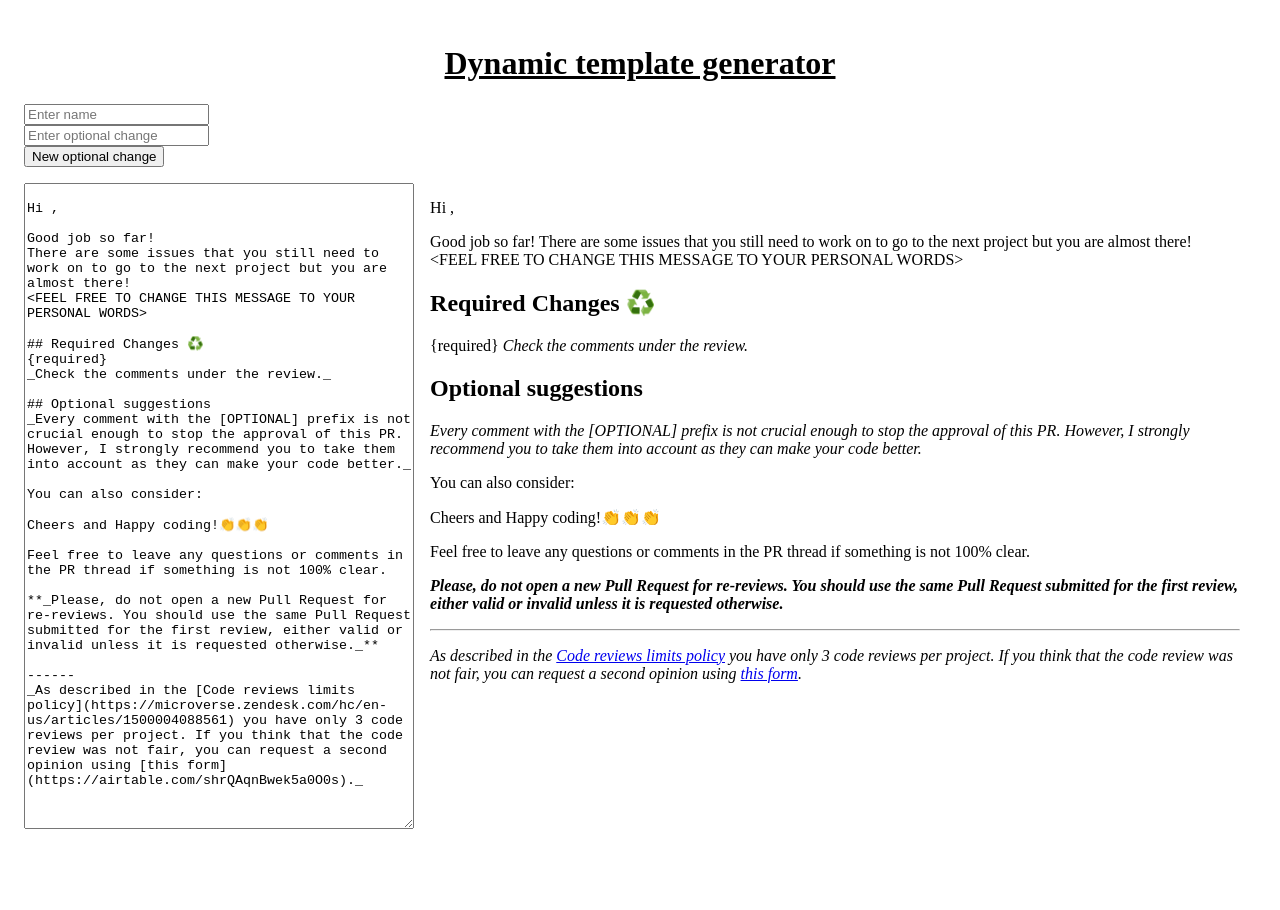
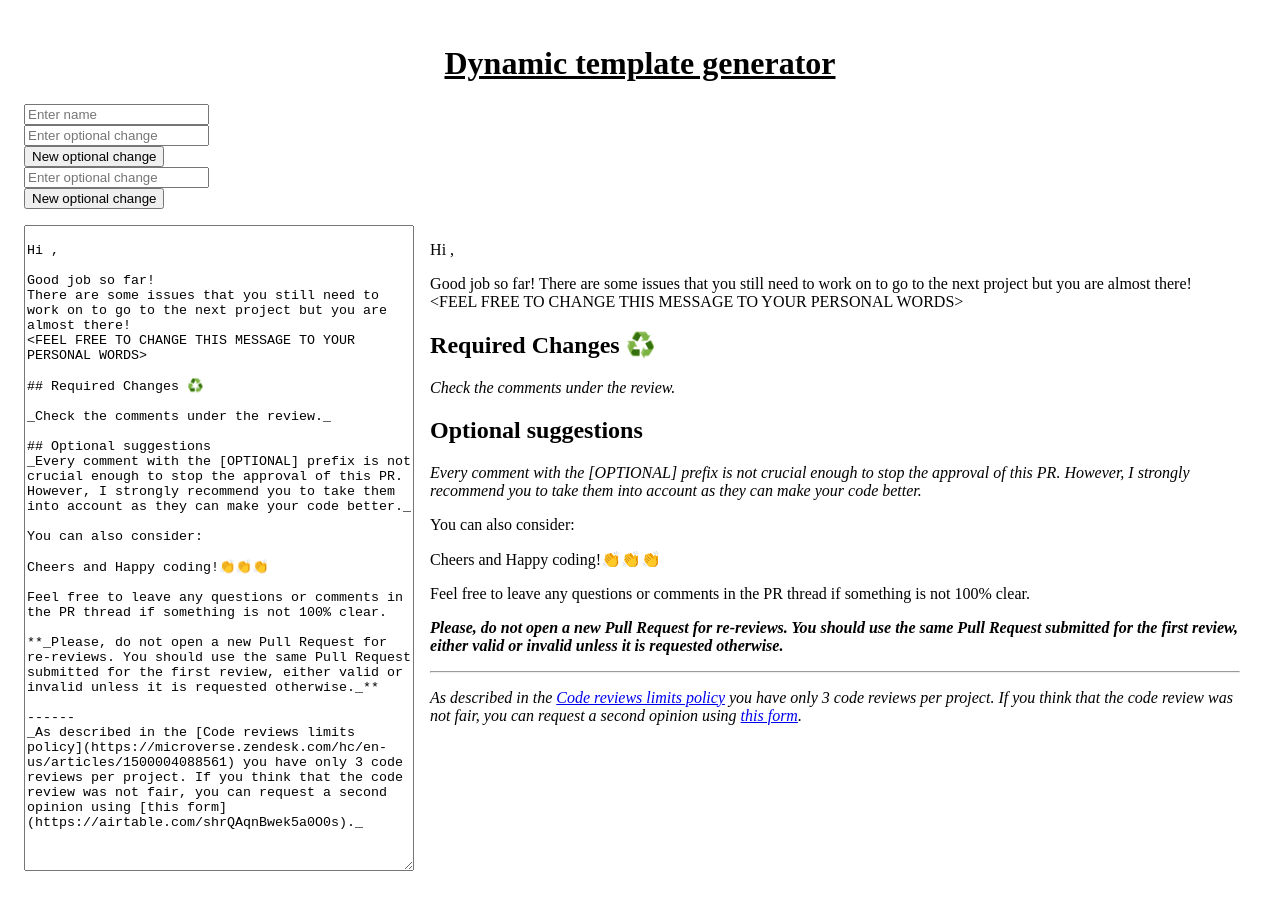
Before and after one commit to SamroodAli/code-reviewer-automation, a Next.js app: page / in a window 1280 px wide. Before the commit the page ends 869 px from the top, so only its background shows below. Built offline with nearby package versions, Linux system fonts and the light colour scheme.

Commit message:
Fix:P to giv tag for preview

```diff
--- a/src/pages/Changes.js
+++ b/src/pages/Changes.js
@@ -6,7 +6,7 @@ There are some issues that you still need to work on to go to the next project b
 <FEEL FREE TO CHANGE THIS MESSAGE TO YOUR PERSONAL WORDS>
 
 ## Required Changes ♻️
-{required}
+{requires}
 _Check the comments under the review._
 
 ## Optional suggestions
--- a/src/pages/index.jsx
+++ b/src/pages/index.jsx
@@ -3,7 +3,16 @@ import ReactMarkdown from "react-markdown";
 import data from "./Changes";
 const gfm = require("remark-gfm");
 
-const Form = ({ name, setName, change, setChange, onSubmit }) => {
+const Form = ({
+  name,
+  setName,
+  option,
+  setOption,
+  require,
+  setRequire,
+  onSubmitOption,
+  onSubmitRequire,
+}) => {
   return (
     <>
       <input
@@ -15,31 +24,54 @@ const Form = ({ name, setName, change, setChange, onSubmit }) => {
       <br />
       <input
         type="text"
-        value={change}
-        onChange={(e) => setChange(e.target.value)}
+        value={require}
+        onChange={(e) => setRequire(e.target.value)}
         placeholder="Enter optional change"
       />
       <br />
-      <button onClick={() => onSubmit(change)}>New optional change</button>
+      <button onClick={() => onSubmitOption(option)}>
+        New optional change
+      </button>
+      <br />
+      <input
+        type="text"
+        value={option}
+        onChange={(e) => setOption(e.target.value)}
+        placeholder="Enter optional change"
+      />
+      <br />
+      <button onClick={() => onSubmitRequire(require)}>
+        New optional change
+      </button>
     </>
   );
 };
 
 const Index = function Index() {
   const [name, setName] = useState("");
-  const [change, setChange] = useState("");
-  const [changes, setChanges] = useState([]);
+  const [option, setOption] = useState("");
+  const [options, setOptions] = useState([]);
+  const [require, setRequire] = useState("");
+  const [requires, setRequires] = useState([]);
+
   const input = () => {
     let newString = data.slice();
     newString = newString.replace("{name}", name);
-    newString = newString.replace("{options}", changes);
+    newString = newString.replace("{options}", options);
+    newString = newString.replace("{requires}", requires);
     return newString;
   };
 
-  const newChange = (change) => {
+  const newOption = (change) => {
     let newString = `\n- [ ] ${change}`;
-    setChange("");
-    setChanges(changes.concat(newString));
+    setOption("");
+    setOptions(options.concat(newString));
+  };
+
+  const newRequire = (change) => {
+    let newString = `\n- [ ] ${change}`;
+    setRequire("");
+    setRequires(requires.concat(newString));
   };
 
   return (
@@ -50,9 +82,12 @@ const Index = function Index() {
       <Form
         name={name}
         setName={setName}
-        change={change}
-        setChange={setChange}
-        onSubmit={newChange}
+        option={option}
+        setOption={setOption}
+        require={require}
+        setRequire={setRequire}
+        onSubmitOption={newOption}
+        onSubmitRequire={newRequire}
       />
       <div style={{ display: "flex" }}>
         <textarea
@@ -60,9 +95,9 @@ const Index = function Index() {
           value={input()}
           readOnly={true}
         />
-        <p style={{ margin: "1rem" }}>
+        <div style={{ margin: "1rem" }}>
           <ReactMarkdown remarkPlugins={[gfm]}>{input()}</ReactMarkdown>
-        </p>
+        </div>
       </div>
     </div>
   );
```
